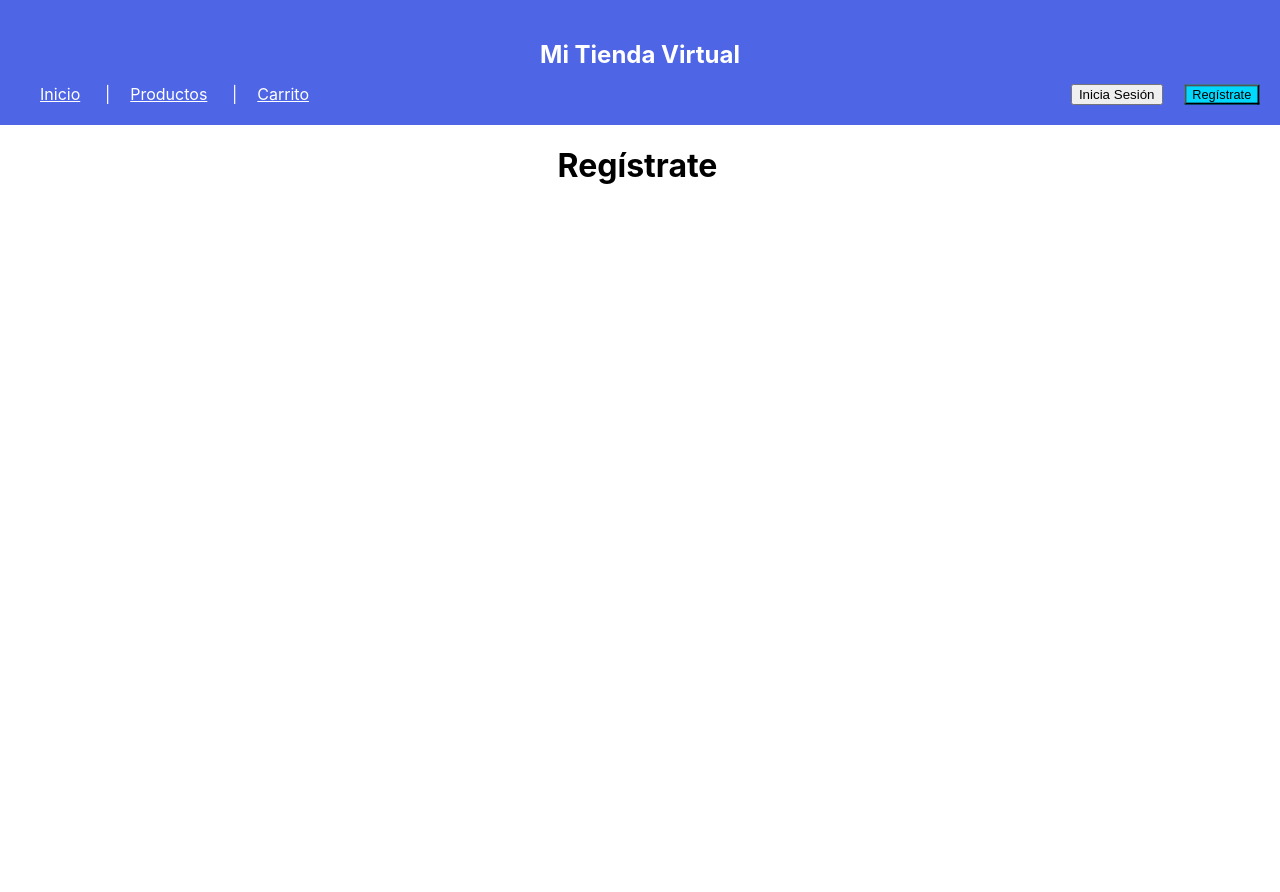
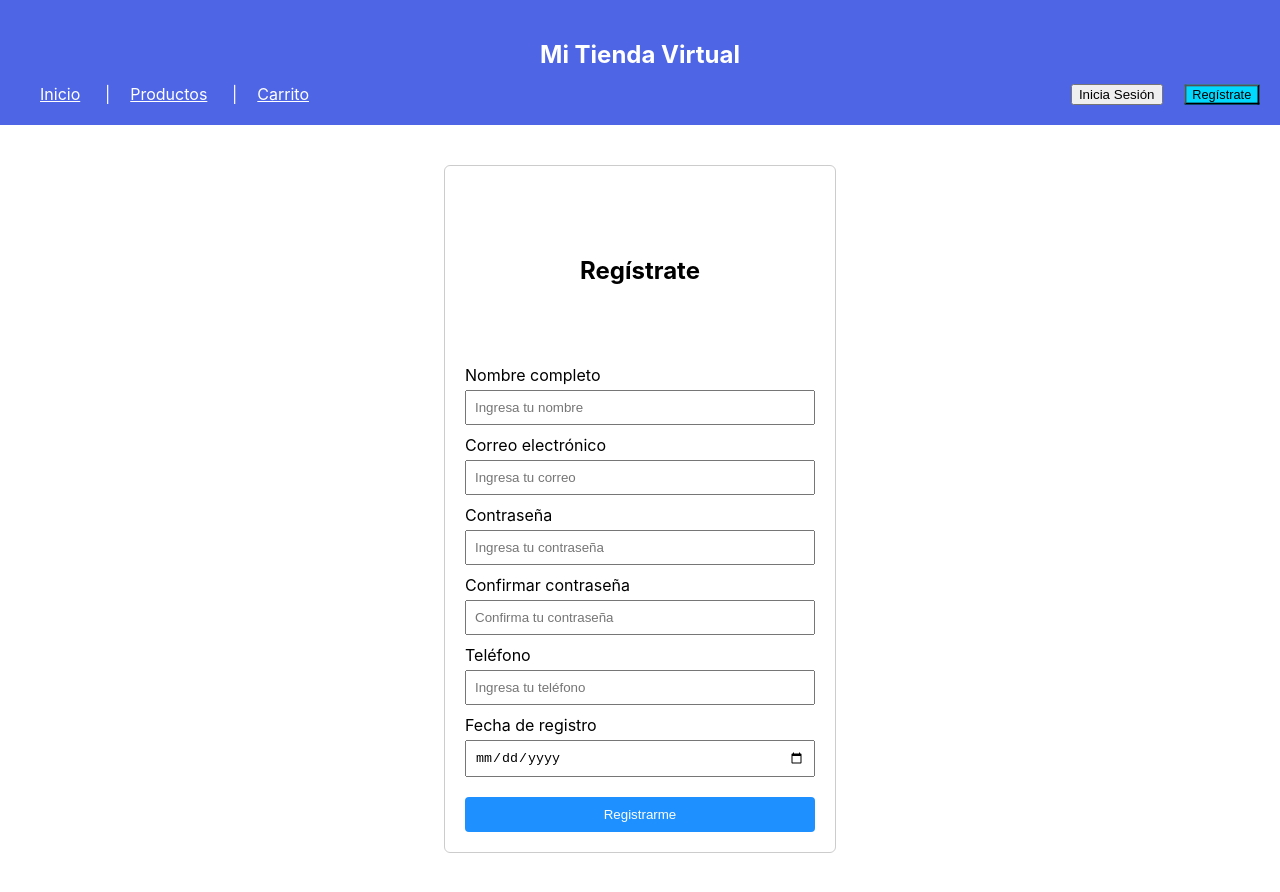
Before and after one commit to CsOlga81/tienda-virtual-react, a React (Create React App) app: page /register in a window 1280 px wide. Before the commit the page ends 800 px from the top, so only its background shows below. Built offline with nearby package versions, Linux system fonts and the light colour scheme.

Commit message:
se organizaron los formularios de registro e inicio de sesion

```diff
--- a/src/pages/Login.css
+++ b/src/pages/Login.css
@@ -1,5 +1,41 @@
+/*Contenedor principal del formulario de inicio sesion*/
+.login-container {
+    width: 350px;
+    margin: 40px auto;
+    padding: 20px;
+    border: 1px solid #ccc;
+    border-radius: 6px;
+}
 
 .login-title {
-    text-align: center;
-    padding-right: 40px;
+    text-align: center;   /* para centrar el texto*/
+    padding: 40px;
 }
+
+.login-form label {
+    display: block;
+    margin-top: 10px;
+}
+
+.login-form input {
+    display: block;
+    width: 100%;
+    padding: 8px;
+    margin-top: 5px;
+    box-sizing: border-box;
+}
+
+.login-form button {
+    width: 100%;
+    margin-top: 20px;
+    padding: 10px;
+    background-color: #1e90ff;
+    color: white;
+    border: none;
+    border-radius: 4px;
+    cursor: pointer;
+}
+
+.login-form button:hover {
+    background-color: #187bcd;
+}
--- a/src/pages/Login.js
+++ b/src/pages/Login.js
@@ -2,8 +2,19 @@ import './Login.css'
 
 function Login() {   /*Se crea un componente funcional llamado Login*/
     return (        /*Todo componente debe devolver algo para mostrar en pantalla*/
-        <div className='login-title'>
-            <h1>Inicia Sesión</h1>
+
+        <div className='login-container'>
+            <div className='login-title'><h2>Inicia Sesión</h2></div>
+
+            <form className='login-form'>
+                <label>Nombre de Usuario</label>
+                <input type='text' placeholder='Escribe tu usuario o correo electronico' />
+
+                <label>Contraseña</label>
+                <input type='password' placeholder='Escribe tu contraseña' />
+
+                <button type='submit'>Ingresar</button>
+            </form>
         </div>
     );
 }
--- a/src/pages/Register.css
+++ b/src/pages/Register.css
@@ -1,5 +1,43 @@
+.register-container{
+    width: 350px;
+    margin: 40px auto;      /*Centra horizontalmente*/
+    padding: 20px;
+    border: 1px solid #ccc;
+    border-radius: 6px;
+}
 
 .register-title {
     text-align: center;
-    padding-right: 5px;
+    padding: 50px;
 }
+
+/*Estilo para las etiquetas del formulario*/
+.register-form label {   /*con esto se seleccionan todos los label dentro del formulario*/
+    display: block;     /*Hace que el label cooupe toda la linea y tenga un slato de linea*/
+    margin-top: 10px;   /*Esta agrega un espacio encima del label para separar*/
+}
+
+/*Estilos para los campos donde el cliente ingresa los datos*/
+.register-form input {      /* Selecciono todos los input dentro del formulario*/
+    display: block;
+    width: 100%;
+    padding: 8px;
+    margin-top: 5px;        /* pequeño espacio entre el label y el input que sigue*/
+    box-sizing: border-box;
+}
+
+.register-form button {
+    width: 100%;
+    margin-top: 20px;
+    padding: 10px;
+    background-color: #1e90ff;
+    color: white;
+    border: none;
+    border-radius: 4px;
+    cursor: pointer;
+}
+
+/*Este es el efecto visual al pasar el mouse sobre el botón*/
+.register-form button:hover {
+    background-color: #187bcd;
+}
--- a/src/pages/Register.js
+++ b/src/pages/Register.js
@@ -1,9 +1,35 @@
-import './Register.css';
+import './Register.css';  /*Importo el archivo css de tegistro para el formulario*/
 
+/*Este componente es la pantalla de registro para el cliente*/
 function Register() {
     return (
-        <div className="register-title">
-            <h1>Regístrate</h1>
+        /*Para centrar y dar estructura al formulario*/
+        <div className="register-container">
+            <div className="register-title"><h2>Regístrate</h2></div>
+
+            <form className='register-form'>
+                <label>Nombre completo</label>
+                <input type='text' placeholder='Ingresa tu nombre' />
+
+                <label>Correo electrónico</label>
+                <input type='email' placeholder='Ingresa tu correo' />
+
+                <label>Contraseña</label>
+                <input type='password' placeholder='Ingresa tu contraseña' />
+
+                <label>Confirmar contraseña</label>
+                <input type='password' placeholder='Confirma tu contraseña' />
+
+                <label>Teléfono</label>
+                <input type='text' placeholder='Ingresa tu teléfono' />
+
+                <label>Fecha de registro</label>
+                <input type='date' placeholder='Elige la fecha' />
+
+                <button type='submit'>Registrarme</button>
+
+            </form>
+
         </div>
     );
 }
```
